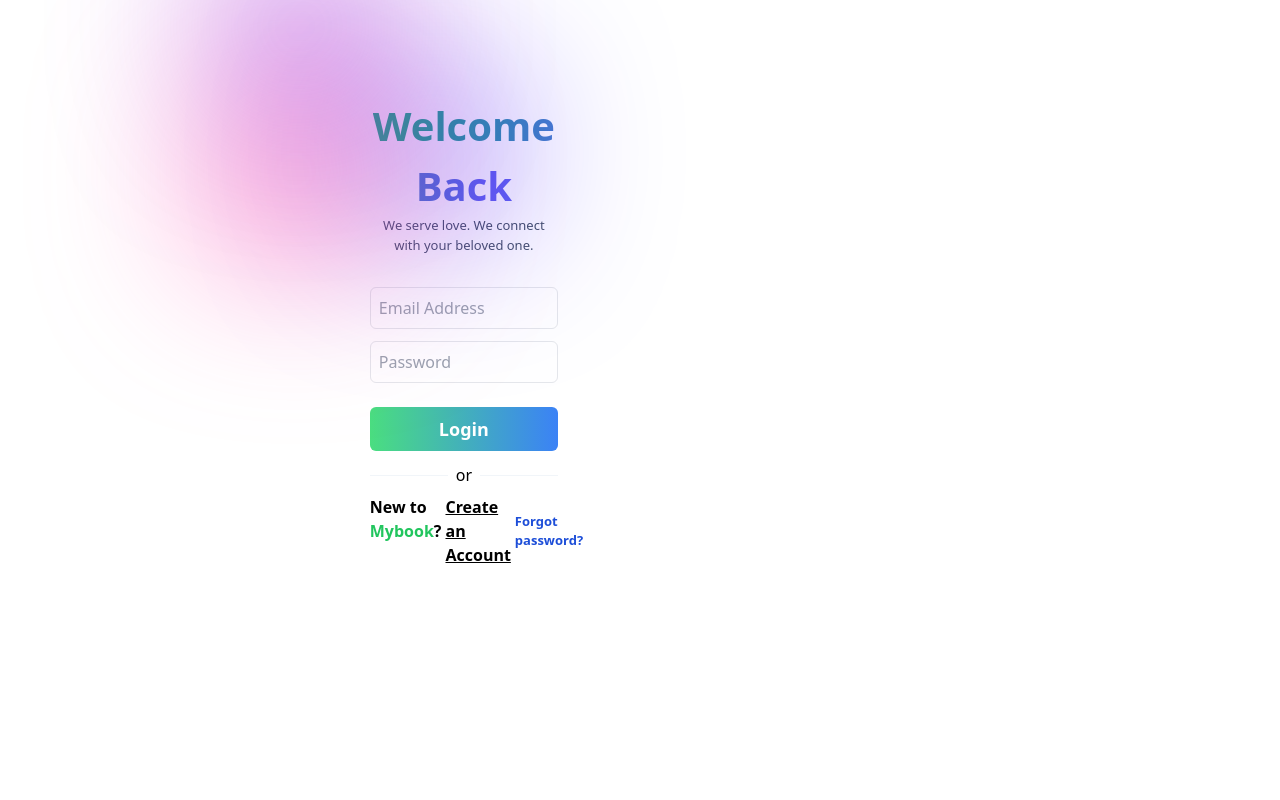
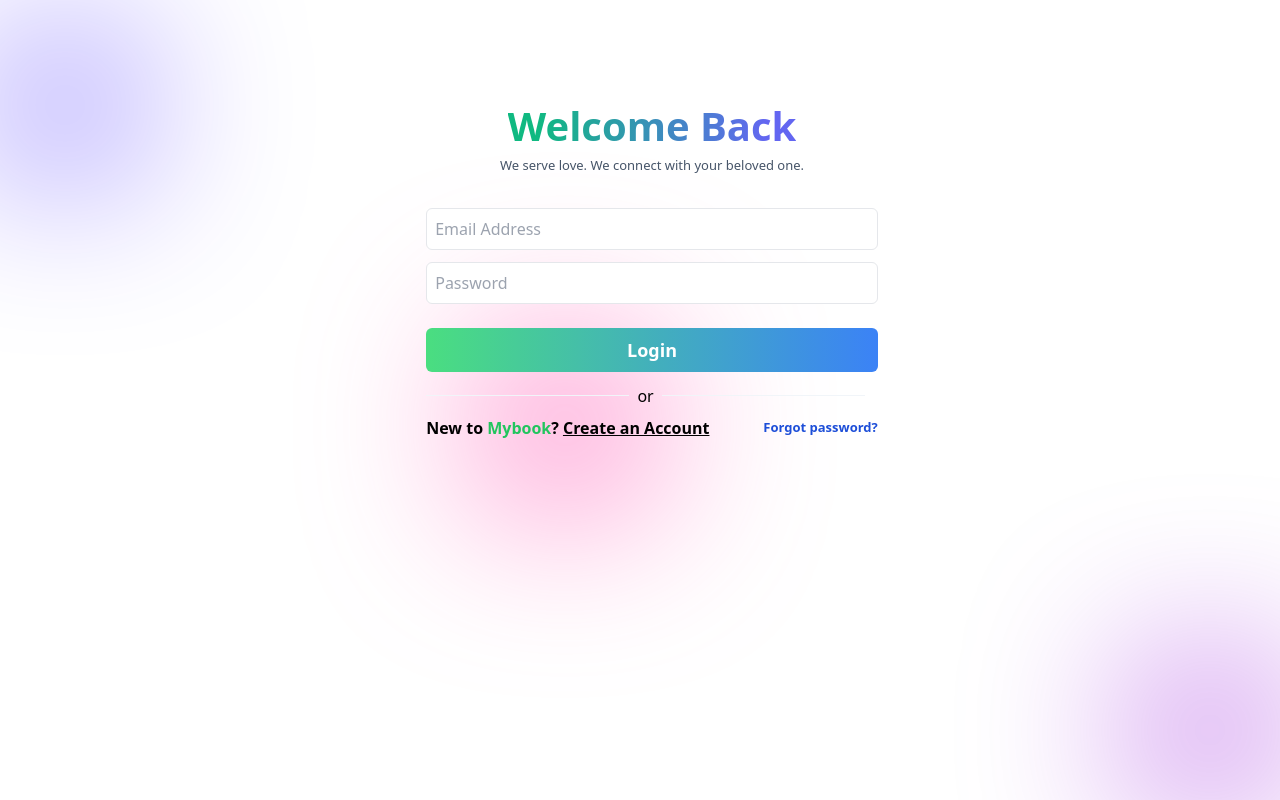
Before and after one commit to amiribnjaman/mybook-frontend, a Next.js app: page /login in a window 1280 px wide. Built offline with nearby package versions, Linux system fonts and the light colour scheme.

Commit message:
login, signup page issue resolved

```diff
--- a/src/app/login/page.jsx
+++ b/src/app/login/page.jsx
@@ -51,9 +51,9 @@ export default function LoginPage() {
   const customId = "custom-id-yes";
 
   return (
-    <div className="w-1/3">
+    <div className="md:w-[80%] mx-auto">
       {/* MASS BG */}
-      <div className="absolute">
+      <div className="mass-bg">
         <div className="absolute inset-0 justify-center">
           <div className="bg-shape1 bg-primary opcity-50 bg-blur"></div>
           <div className="bg-shape2 bg-teal opcity-50 bg-blur"></div>
--- a/src/app/signup/page.jsx
+++ b/src/app/signup/page.jsx
@@ -55,7 +55,7 @@ export default function SignupPage() {
           <div className="bg-shape3 bg-purple opcity-50 bg-blur"></div>
         </div>
       </div>
-      <div className="w-full mt-20 flex gap-6">
+      <div className="md:w-[180%] ml-[-40%] mt-20 flex gap-6">
         <div className="w-[50%]">
           <h1>
             <span className="text-[40px] font-bold text-transparent bg-clip-text bg-gradient-to-l from-indigo-500 from-10% to-emerald-500 to-90%">
--- a/src/components/rightSidebar.jsx
+++ b/src/components/rightSidebar.jsx
@@ -105,7 +105,7 @@ export default function RightSidebar() {
 
 
   return (
-    <div className="sidebar overflow-x-hidden fixed">
+    <div className="sidebar fixed">
       {/*--------------Right side nav menu-------------- */}
       <div className="flex gap-3 ">
         {/* Grid */}
```
